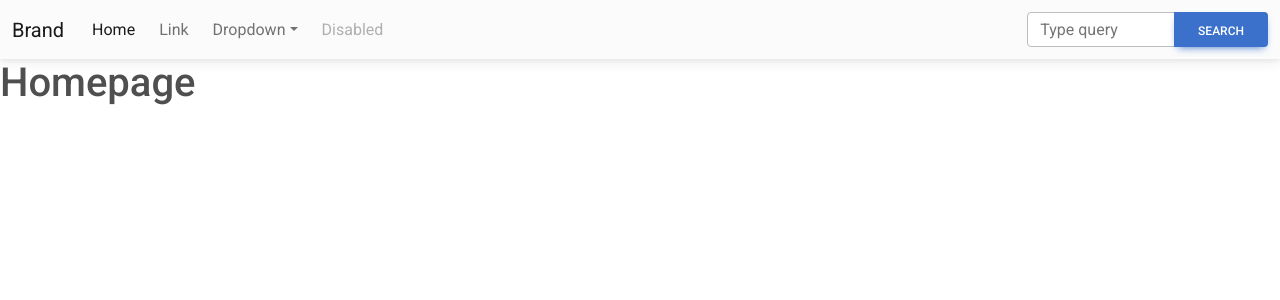
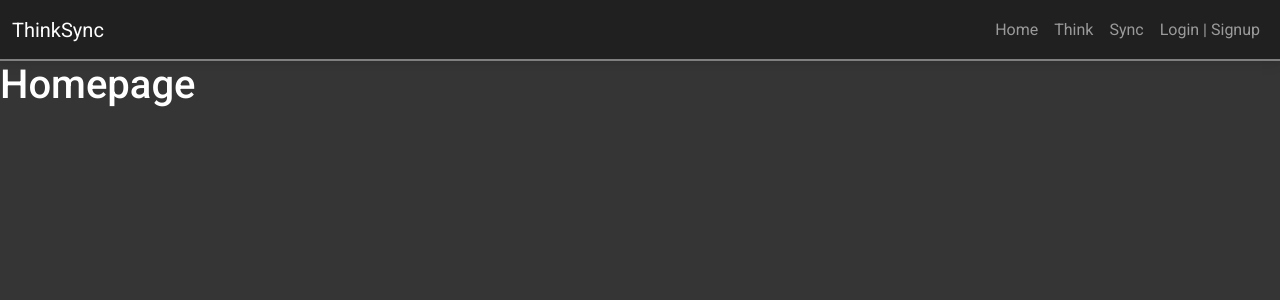
Before and after one commit to BenTrebi/ThinkSync, a React (Vite) app in the folder client/: page / in a window 1280 px wide. Shown: the top 300 px of the page. Built offline with nearby package versions, Linux system fonts and the light colour scheme.

Commit message:
navbar major update. dark mode chosen for ui look and made some of those changes.

```diff
--- a/client/src/App.css
+++ b/client/src/App.css
@@ -8,19 +8,14 @@
 html, body {
   padding: 0;
   margin: 0;
+  background-color: #353535;
 }
 
-.navbar {
-  background-color: lightgray;
-  display: flex;
-  flex: nowrap;
+h1, h2, h3, h4, h5, h6 {
+  color: white;
 }
 
-.nav-links {
-  display: block;
-  justify-content: right;
+#navbar {
+  background-color: #202020;
+  border-bottom: 2px solid gray;
 }
-
-.nav-item {
-  margin: 4px;
-}
--- a/client/src/components/Navbar.jsx
+++ b/client/src/components/Navbar.jsx
@@ -1,5 +1,4 @@
-import React from 'react'
-import { useState } from 'react'
+import React, { useState } from 'react';
 import {
   MDBContainer,
   MDBNavbar,
@@ -23,9 +22,9 @@ export default function Navbar() {
   const [showBasic, setShowBasic] = useState(false);
 
   return (
-    <MDBNavbar expand='lg' light bgColor='light'>
+    <MDBNavbar id='navbar' expand='lg' dark>
       <MDBContainer fluid>
-        <MDBNavbarBrand href='#'>Brand</MDBNavbarBrand>
+        <MDBNavbarBrand href='/'>ThinkSync</MDBNavbarBrand>
 
         <MDBNavbarToggler
           aria-controls='navbarSupportedContent'
@@ -37,42 +36,32 @@ export default function Navbar() {
         </MDBNavbarToggler>
 
         <MDBCollapse navbar show={showBasic}>
-          <MDBNavbarNav className='mr-auto mb-2 mb-lg-0'>
-            <MDBNavbarItem>
-              <MDBNavbarLink active aria-current='page' href='#'>
-                Home
-              </MDBNavbarLink>
-            </MDBNavbarItem>
-            <MDBNavbarItem>
-              <MDBNavbarLink href='#'>Link</MDBNavbarLink>
-            </MDBNavbarItem>
-
-            <MDBNavbarItem>
-              <MDBDropdown>
-                <MDBDropdownToggle tag='a' className='nav-link' role='button'>
-                  Dropdown
-                </MDBDropdownToggle>
-                <MDBDropdownMenu>
-                  <MDBDropdownItem link>Action</MDBDropdownItem>
-                  <MDBDropdownItem link>Another action</MDBDropdownItem>
-                  <MDBDropdownItem link>Something else here</MDBDropdownItem>
-                </MDBDropdownMenu>
-              </MDBDropdown>
-            </MDBNavbarItem>
-
-            <MDBNavbarItem>
-              <MDBNavbarLink disabled href='#' tabIndex={-1} aria-disabled='true'>
-                Disabled
-              </MDBNavbarLink>
-            </MDBNavbarItem>
-          </MDBNavbarNav>
-
-          <form className='d-flex input-group w-auto'>
-            <input type='search' className='form-control' placeholder='Type query' aria-label='Search' />
-            <MDBBtn color='primary'>Search</MDBBtn>
-          </form>
+          <div className='d-flex justify-content-end align-items-center w-100'>
+            <ul className='navbar-nav'>
+              <li className='nav-item'>
+                <a className='nav-link' href='/'>
+                  Home
+                </a>
+              </li>
+              <li className='nav-item'>
+                <a className='nav-link' href='/think'>
+                  Think
+                </a>
+              </li>
+              <li className='nav-item'>
+                <a className='nav-link' href='/sync'>
+                  Sync
+                </a>
+              </li>
+              <li className='nav-item'>
+                <a className='nav-link' href='/loginsignup'>
+                  Login | Signup
+                </a>
+              </li>
+            </ul>
+          </div>
         </MDBCollapse>
       </MDBContainer>
     </MDBNavbar>
-  )
+  );
 }
--- a/client/src/pages/Home.jsx
+++ b/client/src/pages/Home.jsx
@@ -2,8 +2,6 @@ import React from 'react'
 
 export default function Home() {
   return (
-    <>
       <h1>Homepage</h1>
-    </>
   )
 }
```
